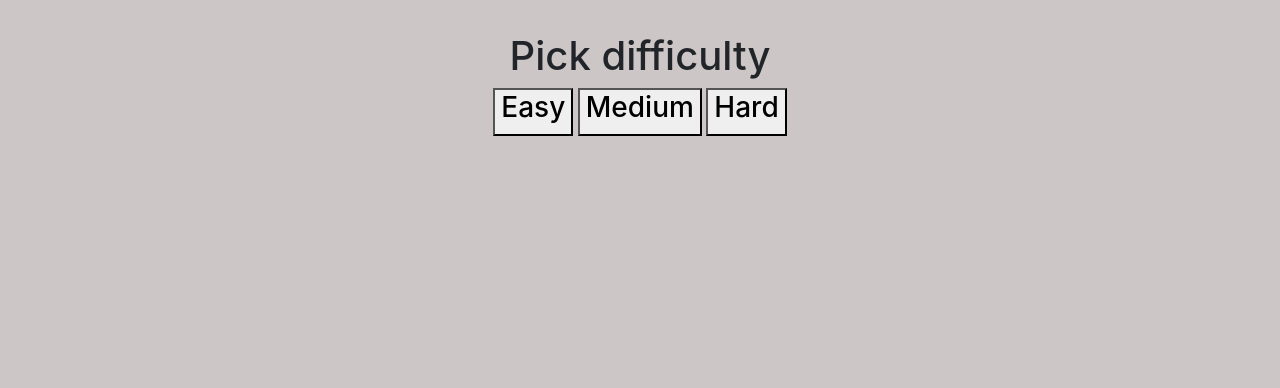
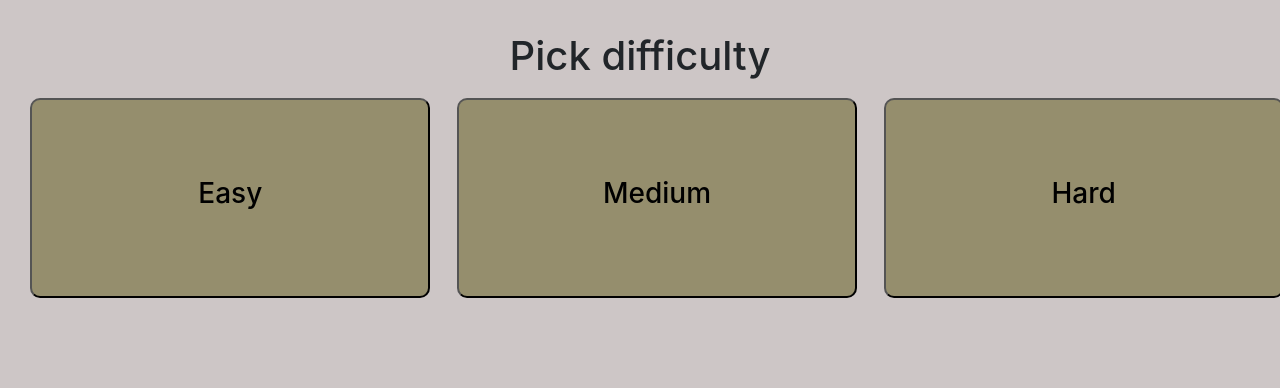
Before and after one commit to JohnnyBeet/QuickRiddle, a Flask app: page /difficulty in a window 1280 px wide. Shown: the part 56-444 px from the top of the page. Run offline with Flask 3, Linux system fonts and the light colour scheme; some libraries are stand-ins or nearby versions.

Commit message:
Somewhat fixed UI issues, fixed a bug with hard riddles

```diff
--- a/project/static/main.css
+++ b/project/static/main.css
@@ -31,8 +31,8 @@ body {
     align-items: center;
     justify-content: space-around;
     border-radius: 10px;
-    width: 480px;
-    height: 240px;
+    width: 400px;
+    height: 200px;
     margin-right: 5%;
     margin-left: 5%;
     margin-bottom: 20%;
--- a/project/templates/difficulty.html
+++ b/project/templates/difficulty.html
@@ -1,21 +1,39 @@
 {% extends "layout.html" %} {% block content %}
 <h1 class="text-center mtop-025">Pick difficulty</h1>
-<div class="mtop-050 d-flex justify-content-center align-items-center">
-  <form method="POST" action="/riddle">
 
-  <a href="{{ url_for('riddle') }}">
-    <button type="submit" name="diff_value" value="low"><h3>Easy</h3></button>
-  </a>
+<style>
+  table {
+    width: 100%; /* Set the table width to fill the available space */
+    table-layout: fixed; /* Prevent the table from automatically adjusting column widths */
+  }
 
-  <a href="{{ url_for('riddle') }}">
-    <button type="submit" name="diff_value" value="medium"><h3>Medium</h3></button>
-  </a>
+  td {
+    text-align: center; /* Center-align the contents of the table cells */
+    padding: 10px; /* Add some padding around the buttons */
+  }
+</style>
 
-  <a href="{{ url_for('riddle') }}">
-    <button type="submit" name="diff_value" value="hard"><h3>Hard</h3></button>
-  </a>
+<form method="POST" action="/riddle">
+  <table>
+    <tr>
+      <td>
+        <a href="{{ url_for('riddle') }}">
+          <button type="submit" name="diff_value" value="low" class="btn-difficulty-xl"><h3>Easy</h3></button>
+        </a>
+      </td>
+      <td>
+        <a href="{{ url_for('riddle') }}">
+          <button type="submit" name="diff_value" value="medium" class="btn-difficulty-xl"><h3>Medium</h3></button>
+        </a>
+      </td>
+      <td>
+        <a href="{{ url_for('riddle') }}">
+          <button type="submit" name="diff_value" value="high" class="btn-difficulty-xl"><h3>Hard</h3></button>
+        </a>
+      </td>
+    </tr>
+  </table>
+</form>
 
-  </form>
-</div>
 
 {% endblock %}
--- a/project/templates/riddle.html
+++ b/project/templates/riddle.html
@@ -9,7 +9,7 @@
         <input type="text" name="user_answer" size="20" style ="font-size:50px;">
     </div>
     <div style="text-align: center;">
-        <input type="submit" value="Submit" size="20" style ="font-size:50px;">
+        <input type="submit" value="Submit" size="20" style ="font-size:50px;" class="btn-difficulty-xl">
     </div>
 </form>
 
```
Also changed, not shown: project/templates/home.html (+26 -11 lines).
